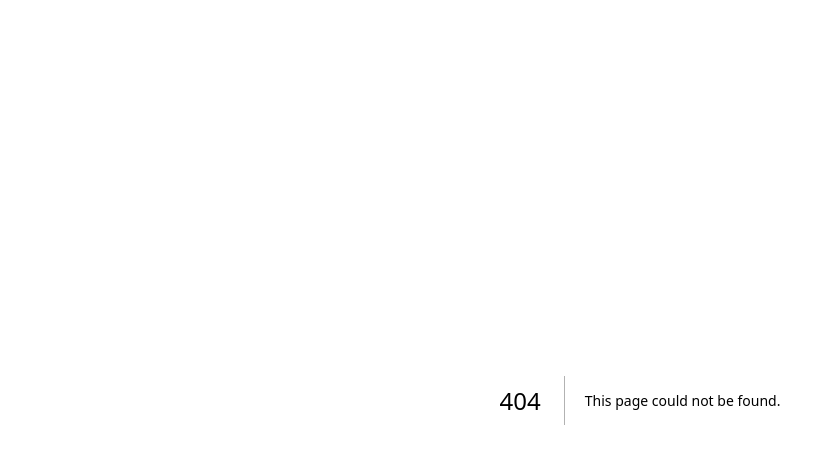
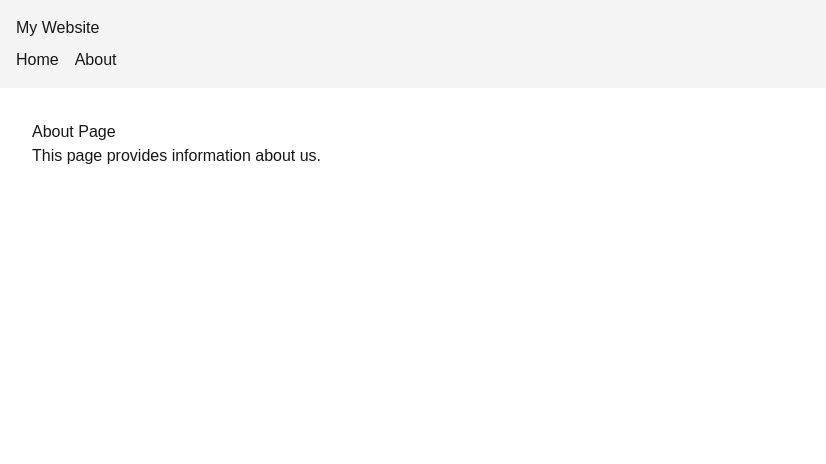
Before and after one commit to ylb43u/alx-project-0x02-setup, a Next.js app in the folder alx-project-0x02/: page /about in a window 1280 px wide. Before the commit this address had no page. Shown: the top 464 px of the page, without its empty margins (0-826 px from the left). Built offline with nearby package versions, Linux system fonts and the light colour scheme.

Commit message:
Basic Routing in Next.js

```diff
--- a/alx-project-0x02/components/layout/Header.tsx
+++ b/alx-project-0x02/components/layout/Header.tsx
@@ -1,10 +1,15 @@
 // components/layout/Header.tsx
 import React from 'react';
+import Link from 'next/link';
 
 const Header: React.FC = () => {
   return (
     <header style={{ padding: '1rem', background: '#f4f4f4' }}>
       <h1>My Website</h1>
+      <nav style={{ marginTop: '0.5rem' }}>
+        <Link href="/home" style={{ marginRight: '1rem' }}>Home</Link>
+        <Link href="/about">About</Link>
+      </nav>
     </header>
   );
 };
--- /dev/null
+++ b/alx-project-0x02/pages/about.tsx
@@ -0,0 +1,17 @@
+// pages/about.tsx
+import React from 'react';
+import Header from '../components/layout/Header';
+
+const AboutPage: React.FC = () => {
+  return (
+    <>
+      <Header />
+      <main style={{ padding: '2rem' }}>
+        <h1>About Page</h1>
+        <p>This page provides information about us.</p>
+      </main>
+    </>
+  );
+};
+
+export default AboutPage;
--- /dev/null
+++ b/alx-project-0x02/pages/home.tsx
@@ -0,0 +1,17 @@
+// pages/home.tsx
+import React from 'react';
+import Header from '../components/layout/Header';
+
+const HomePage: React.FC = () => {
+  return (
+    <>
+      <Header />
+      <main style={{ padding: '2rem' }}>
+        <h1>Home Page</h1>
+        <p>Welcome to the home page.</p>
+      </main>
+    </>
+  );
+};
+
+export default HomePage;
```
Also changed, not shown: 1 other file (tests, documents, lock files or other folders).
